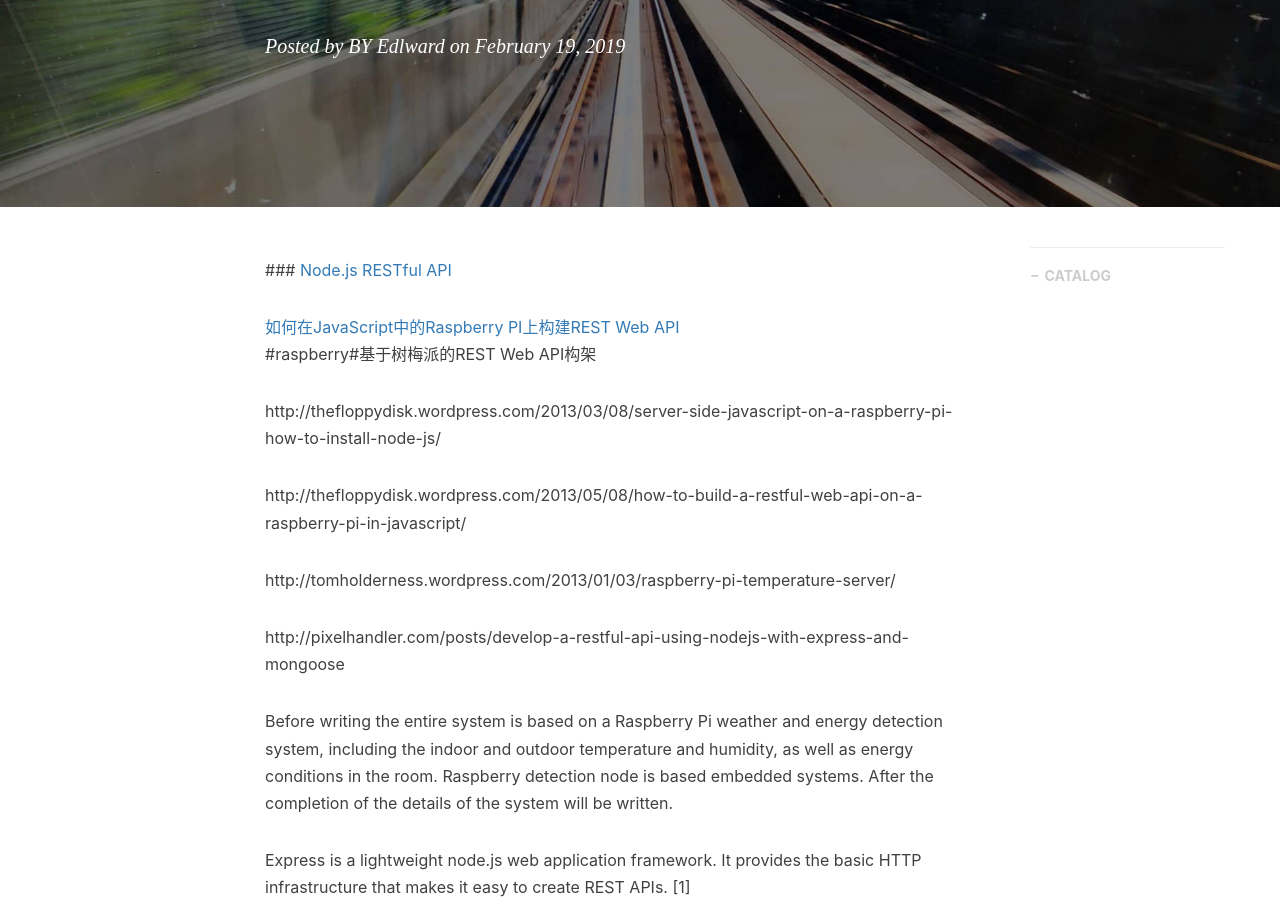
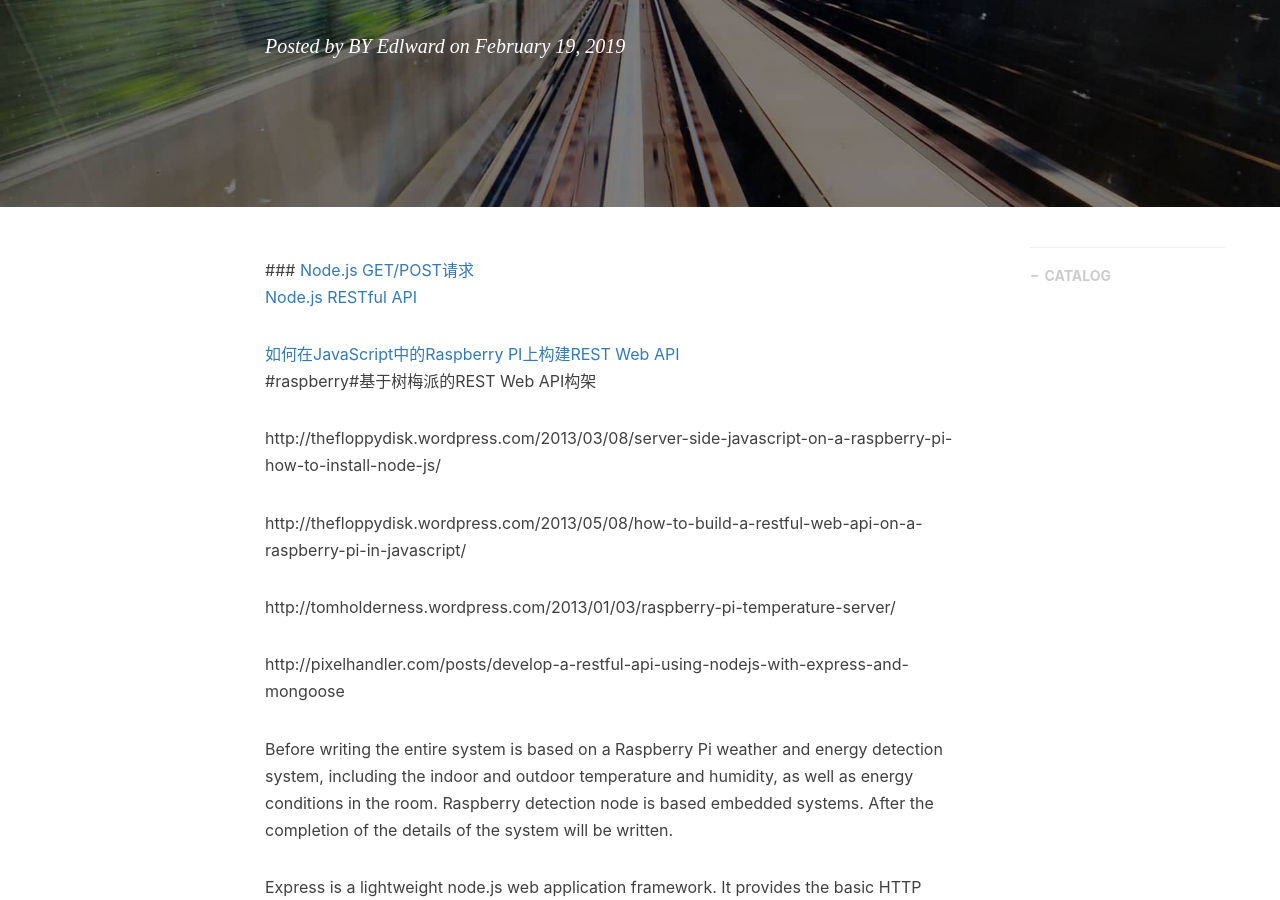
Before and after one commit to gary-robotics/dlward, a Jekyll site: the page built from _posts/2019-02-19-socket_io-2019.markdown, in a window 1280 px wide and 900 px high, scrolled down 316 px. Built offline with Jekyll 4.4.1, drawn with Linux system fonts in a browser that asks for light colours; nearby versions of some CDN libraries; comment, search, counter and statistics services are not loaded.

Commit message:
Update 2019-02-19-socket_io-2019.markdown

```diff
--- a/_posts/2019-02-19-socket_io-2019.markdown
+++ b/_posts/2019-02-19-socket_io-2019.markdown
@@ -10,6 +10,7 @@ tags:                               #标签
     - gphoto
 ---
 ###
+[Node.js GET/POST请求](http://www.runoob.com/nodejs/node-js-get-post.html)
 [Node.js RESTful API](http://www.runoob.com/nodejs/nodejs-restful-api.html)
 
 [如何在JavaScript中的Raspberry PI上构建REST Web API](http://www.robert-drummond.com/2013/05/08/how-to-build-a-restful-web-api-on-a-raspberry-pi-in-javascript-2/)
```
